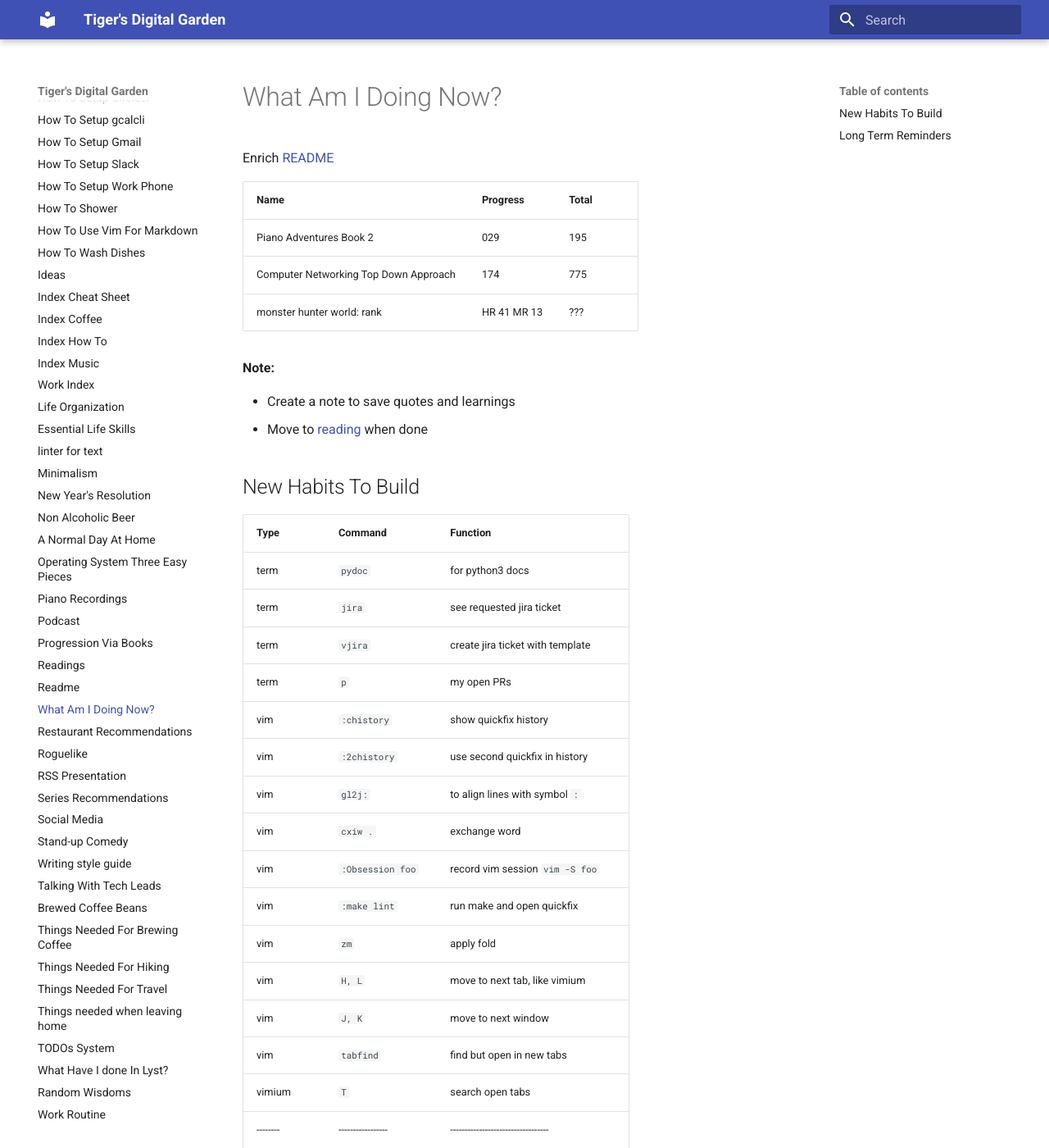
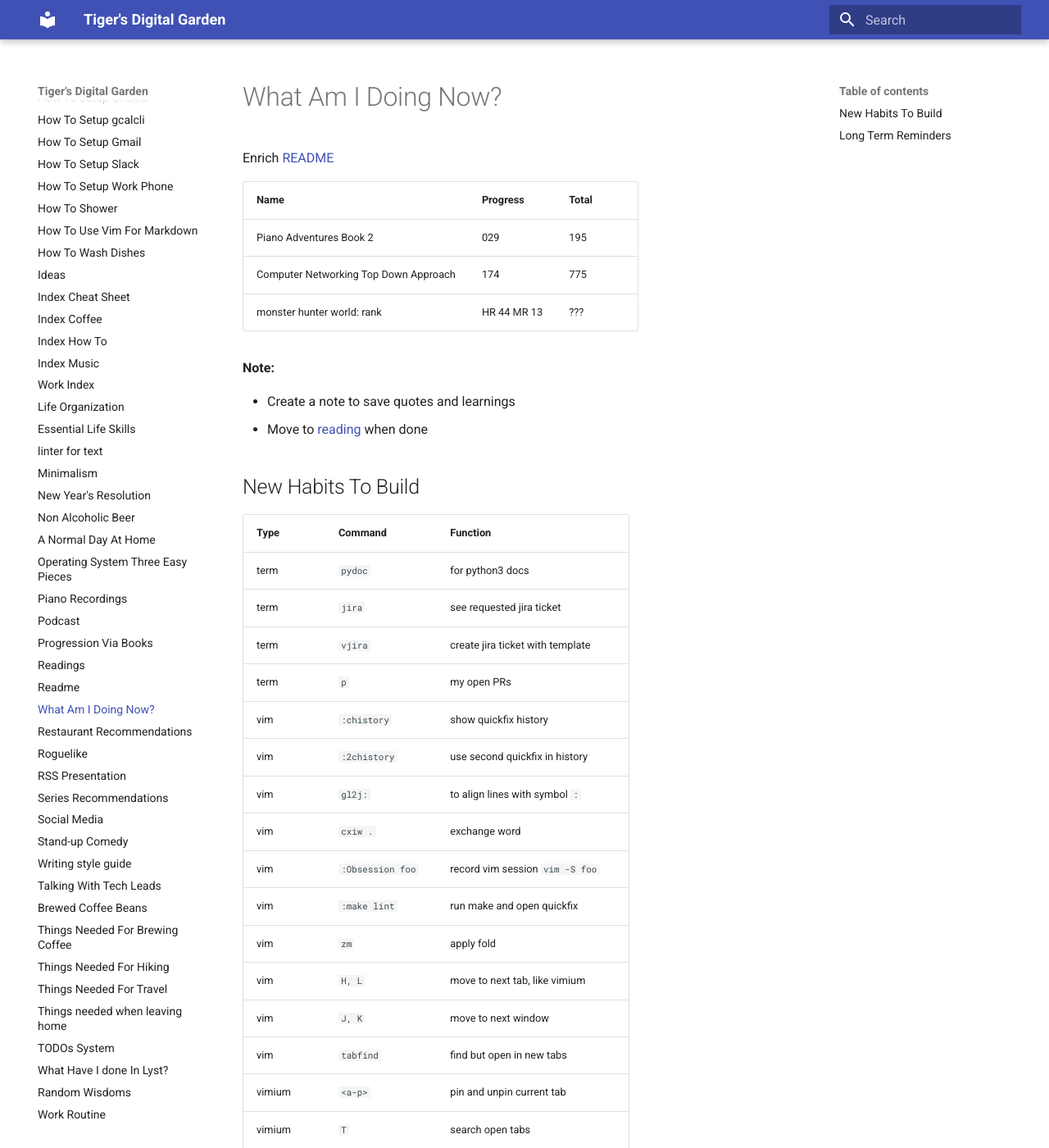
Before and after one commit to ynotstartups/notes, an MkDocs documentation site: the page built from notes/reminders.md, in a window 1280 px wide and 1400 px high. Shown: the whole window at 82% size. Built offline with MkDocs 1.6.1 and Material for MkDocs 9.7.7, drawn with Linux system fonts in a browser that asks for light colours.

Commit message:
update progress

```diff
--- a/notes/reminders.md
+++ b/notes/reminders.md
@@ -6,7 +6,7 @@ Enrich [README](./readmereadme.md)
 | ------------------------------------- | ----------- | ----- |
 | Piano Adventures Book 2               | 029         | 195   |
 | Computer Networking Top Down Approach | 174         | 775   |
-| monster hunter world: rank            | HR 41 MR 13 | ???   |
+| monster hunter world: rank            | HR 44 MR 13 | ???   |
 
 **Note:**
 
@@ -31,6 +31,7 @@ Enrich [README](./readmereadme.md)
 | vim      | `H, L`            | move to next tab, like vimium      |
 | vim      | `J, K`            | move to next window                |
 | vim      | `tabfind`         | find but open in new tabs          |
+| vimium   | `<a-p>`           | pin and unpin current tab          |
 | vimium   | `T`               | search open tabs                   |
 | -------- | ----------------- | ---------------------------------- |
 | i3       | `$mod+Shift+m`    | open thunderbird mail              |
```
